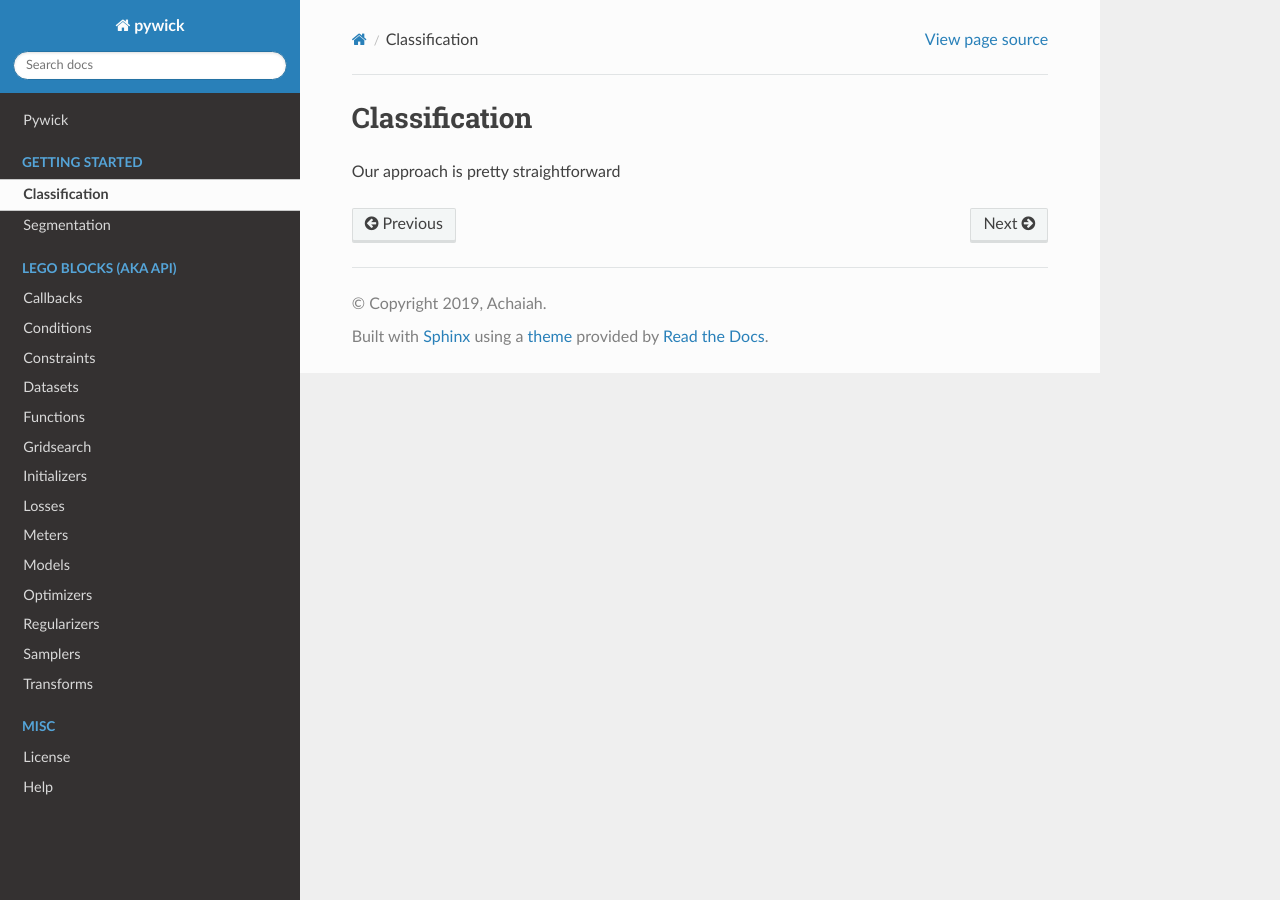
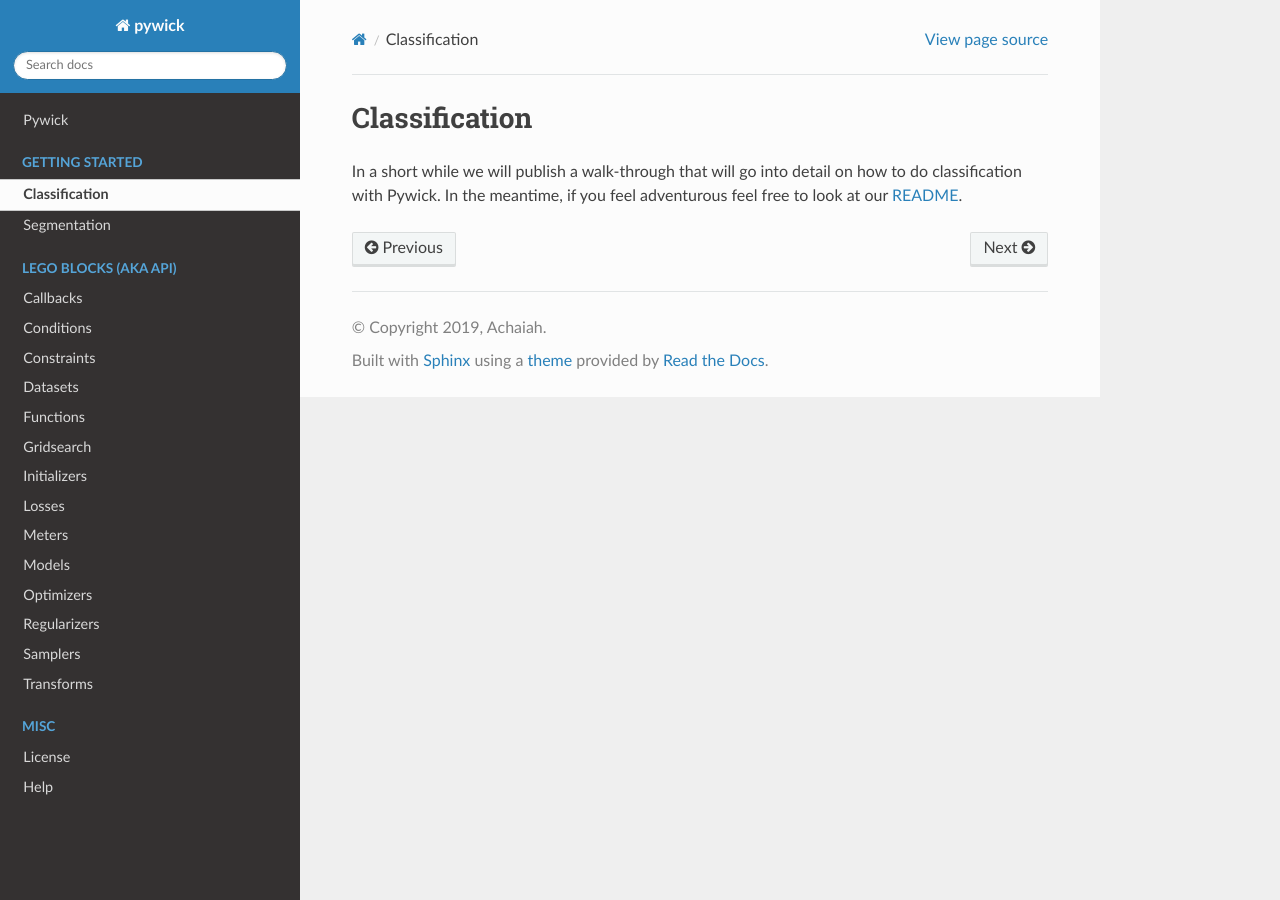
Before and after one commit to achaiah/pywick, a Sphinx documentation site: the page built from docs/source/classification_guide.md, in a window 1280 px wide. Built offline with Sphinx 7.4.7 and the Read the Docs theme 2.0.0, drawn with Linux system fonts in a browser that asks for light colours.

Commit message:
small text corrections

```diff
--- a/docs/source/classification_guide.md
+++ b/docs/source/classification_guide.md
@@ -1,3 +1,6 @@
 ## Classification
 
-Our approach is pretty straightforward
+In a short while we will publish a walk-through that will go into detail
+on how to do classification with Pywick. In the meantime, if you feel
+adventurous feel free to look at our
+[README](https://github.com/achaiah/pywick/blob/master/README.md).
```
Also changed, not shown: docs/source/segmentation_guide.md (+5 -0 lines).
